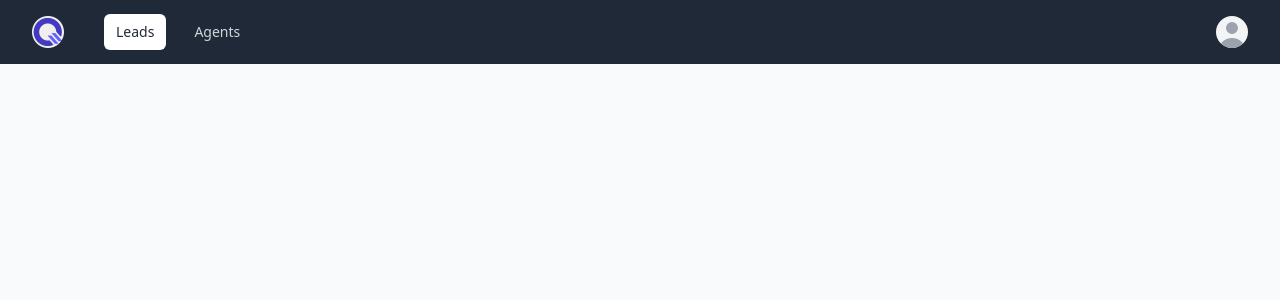
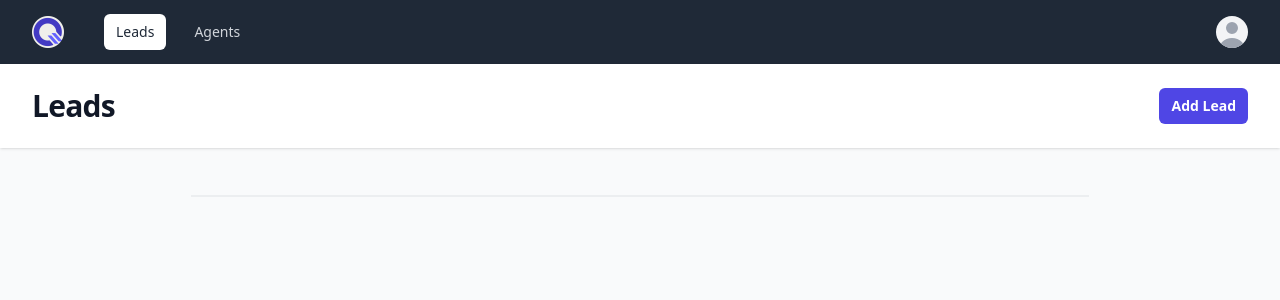
Before and after one commit to AndriyBaziuk/django-crm, a Django app: page /leads/ in a window 1280 px wide. Shown: the top 300 px of the page. Run offline with Django 4.2, Linux system fonts and the light colour scheme; data that the repository does not hold is empty; some libraries are stand-ins or nearby versions.

Commit message:
Updated Lead list template

```diff
--- a/templates/leads/lead_list.html
+++ b/templates/leads/lead_list.html
@@ -2,10 +2,45 @@
 
 {% block content %}
 
-<section>
-    {% for lead in leads %}
-        <p>{{ lead.first_name }} {{ lead.last_name }}</p>
-    {% endfor %}
-</section>
+<header class="bg-white shadow">
+    <div class="mx-auto max-w-7xl px-4 py-6 sm:px-6 lg:px-8">
+        <div class="flex items-center justify-between">
+            <h1 class="text-3xl font-bold tracking-tight text-gray-900">Leads</h1>
+            <button type="button" class="block text-white bg-indigo-600 font-semibold text-sm text-center py-2 px-3 rounded-md shadow-none hover:bg-indigo-500">
+                Add Lead
+            </button>
+        </div>
+    </div>
+</header>
+<main class="lg:px-8 sm:px-6 py-12">
+    <div class="max-w-4xl mx-auto">
+        <ul role="list" class="bg-white divide-y divide-gray-100 overflow-hidden sm:rounded-xl ring-1 ring-gray-900/5 shadow-sm">
+        {% for lead in leads %}
+            <li class="flex relative justify-between gap-x-6 px-4 py-5 sm:px-6 hover:bg-gray-50">
+                <div class="flex gap-x-4">
+                    <div class="relative w-12 h-12 overflow-hidden bg-gray-100 rounded-full dark:bg-gray-600">
+                        <svg class="absolute w-14 h-14 text-gray-400 -left-1" fill="currentColor" viewBox="0 0 20 20" xmlns="http://www.w3.org/2000/svg"><path fill-rule="evenodd" d="M10 9a3 3 0 100-6 3 3 0 000 6zm-7 9a7 7 0 1114 0H3z" clip-rule="evenodd"></path></svg>
+                    </div>
+                    <div class="min-w-0 flex-auto">
+                        <p class="text-sm font-semibold leading-6 text-gray-900">
+                            <a href="#"><span class="absolute bottom-0 -top-px inset-x-0"></span>{{ lead.first_name }} {{ lead.last_name }}</a>
+                        </p>
+                        <p class="flex mt-1 text-xs leading-5 text-gray-500">email@example.com</p>
+                    </div>
+                </div>
+                <div class="flex items-center gap-x-4">
+                    <div class="hidden sm:flex sm:flex-col sm:items-end">
+                        <p class="text-sm leading-6 text-gray-900">Category</p>
+                        <p class="mt-1 text-xs leading-5 text-gray-500">Last seen <time datetime="2023-01-23T13:23Z">3h ago</time></p>
+                    </div>
+                    <svg class="flex-none w-5 h-5 text-gray-400" xmlns="http://www.w3.org/2000/svg" viewBox="0 0 20 20" fill="currentColor" aria-hidden="true">
+                        <path fill-rule="evenodd" d="M7.21 14.77a.75.75 0 01.02-1.06L11.168 10 7.23 6.29a.75.75 0 111.04-1.08l4.5 4.25a.75.75 0 010 1.08l-4.5 4.25a.75.75 0 01-1.06-.02z" clip-rule="evenodd"></path>
+                    </svg>
+                </div>
+            </li>
+        {% endfor %}
+        </ul>
+    </div>
+</main>
 
 {% endblock content %}
```
